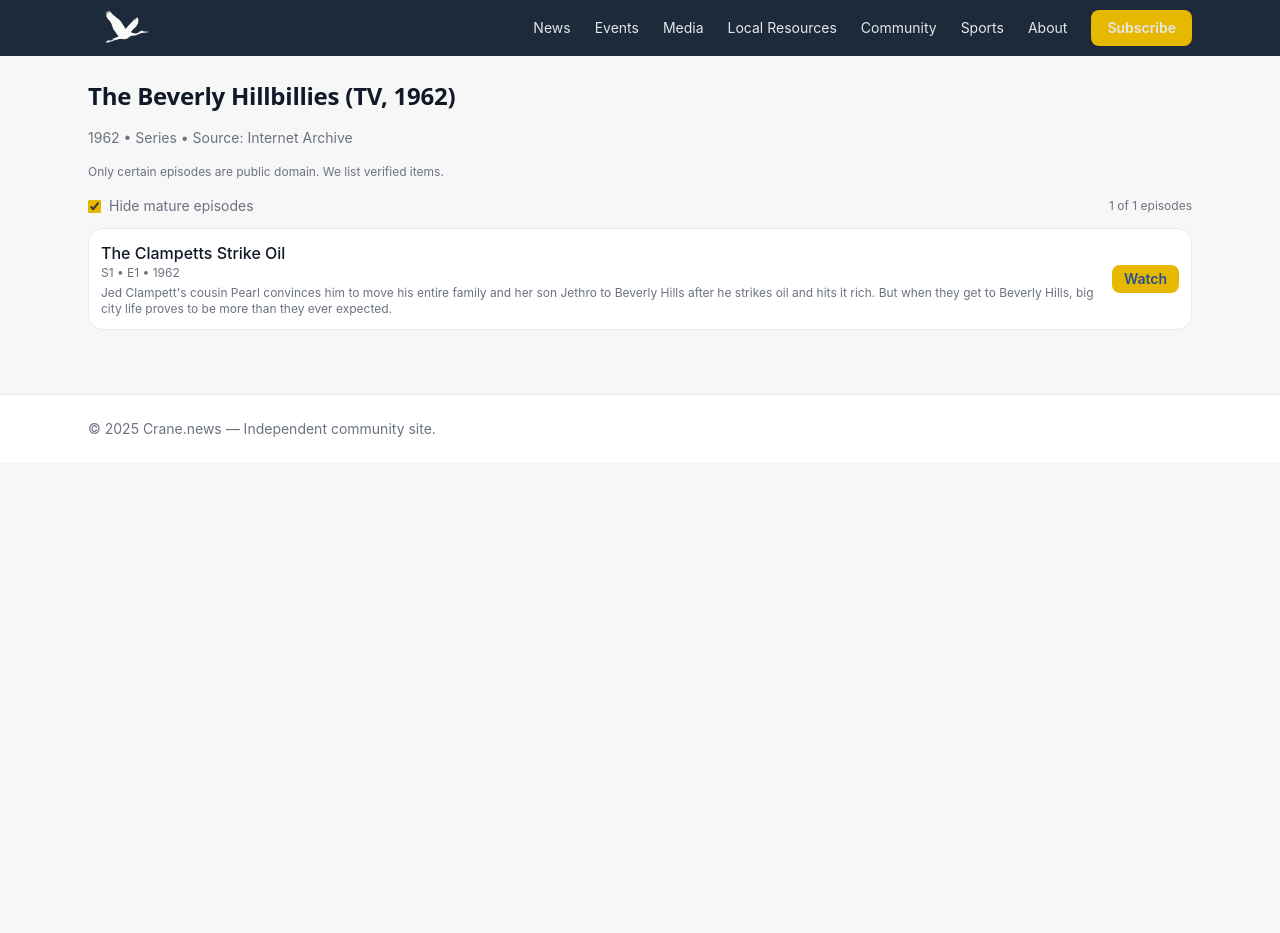
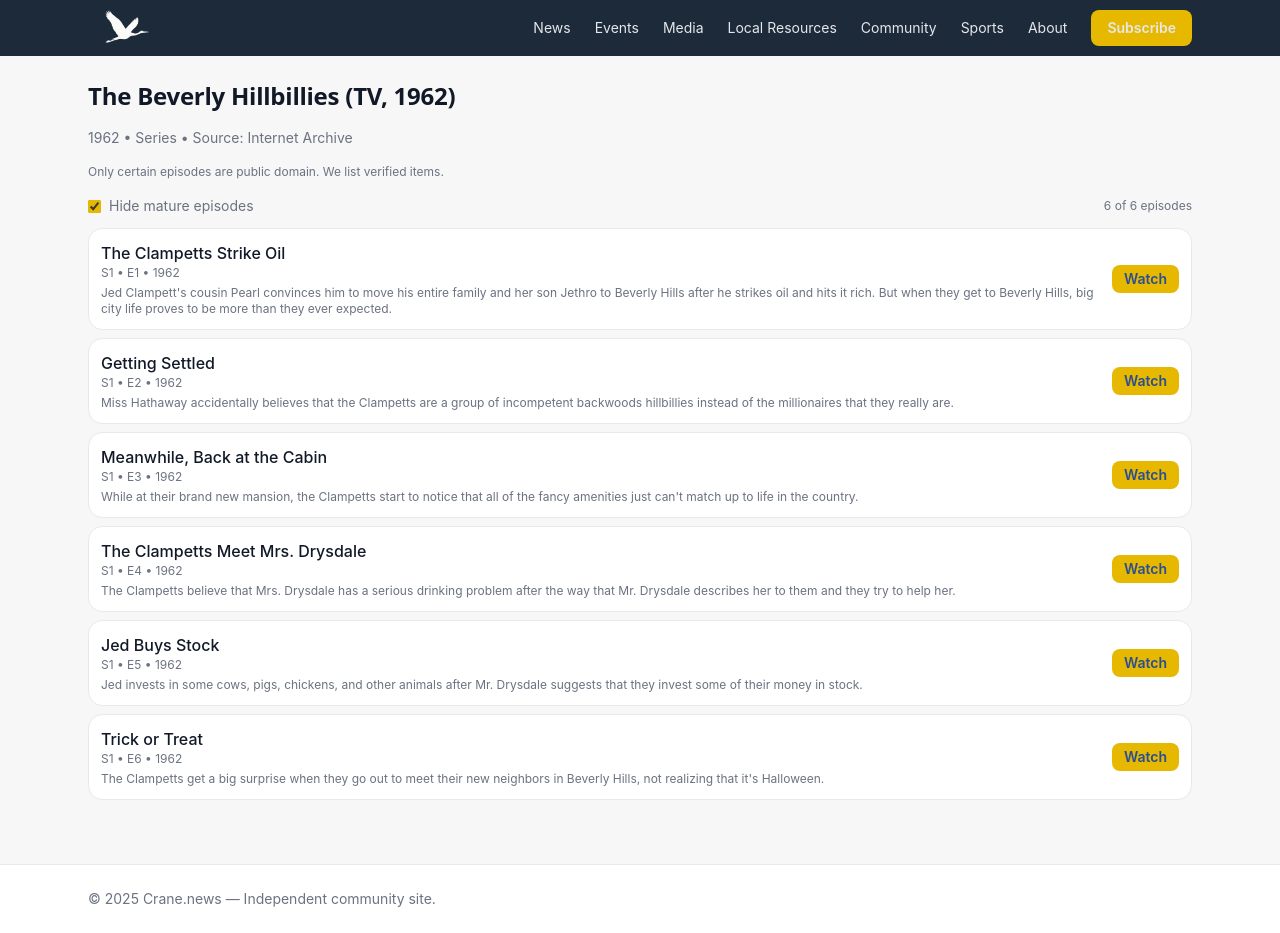
Before and after one commit to WarmMilkCodes/crane-news, a Next.js app: page /media/series/the-beverly-hillbillies-1962 in a window 1280 px wide. Before the commit the page ends 800 px from the top, so only its background shows below. Built offline with nearby package versions, Linux system fonts and the light colour scheme.

Commit message:
add several BHB episodes

```diff
--- a/src/data/media.ts
+++ b/src/data/media.ts
@@ -122,6 +122,41 @@ export const media: MediaItem[] = [
             season: 1, episode: 1, year: 1962,
             url: "https://archive.org/download/Beverly_Hillbillies_Ep01_The_Clampetts_Strike_Oil/BH01_The_Clampetts_Strike_Oil_512kb.mp4",
             notes: "Jed Clampett's cousin Pearl convinces him to move his entire family and her son Jethro to Beverly Hills after he strikes oil and hits it rich. But when they get to Beverly Hills, big city life proves to be more than they ever expected."
+        },
+        {
+            id: "s01e02",
+            title: "Getting Settled",
+            season: 1, episode: 2, year: 1962,
+            url: "https://archive.org/download/Beverly_Hillbillies_Ep02_Getting_Settled/BH02_Getting_Settled_512kb.mp4",
+            notes: "Miss Hathaway accidentally believes that the Clampetts are a group of incompetent backwoods hillbillies instead of the millionaires that they really are."
+        },
+        {
+            id: "s01e03",
+            title: "Meanwhile, Back at the Cabin",
+            season: 1, episode: 3, year: 1962,
+            url: "https://archive.org/download/Beverly_Hillbillies_Ep03_Meanwhile_Back_At_The_Cabin/BH03_Meanwhile_Back_At_The_Cabin_512kb.mp4",
+            notes: "While at their brand new mansion, the Clampetts start to notice that all of the fancy amenities just can't match up to life in the country."
+        },
+        {
+            id: "s01e04",
+            title: "The Clampetts Meet Mrs. Drysdale",
+            season: 1, episode: 4, year: 1962,
+            url: "https://archive.org/download/Beverly_Hillbillies_Ep04_The_Clampetts_Meet_Mrs_Drysdale/BH04_The_Clampetts_Meet_Mrs_Drysdale_512kb.mp4",
+            notes: "The Clampetts believe that Mrs. Drysdale has a serious drinking problem after the way that Mr. Drysdale describes her to them and they try to help her."
+        },
+        {
+            id: "s01e05",
+            title: "Jed Buys Stock",
+            season: 1, episode: 5, year: 1962,
+            url: "https://archive.org/download/TheBeverlyHillbillies-JedBuysStock-Ep.1x05/TheBeverlyHillbillies105-JedBuysStock_512kb.mp4",
+            notes: "Jed invests in some cows, pigs, chickens, and other animals after Mr. Drysdale suggests that they invest some of their money in stock."
+        },
+        {
+            id: "s01e06",
+            title: "Trick or Treat",
+            season: 1, episode: 6, year: 1962,
+            url: "https://archive.org/download/Beverly_Hillbillies_Ep06_Trick_Or_Treat/BH06_Trick_Or_Treat_512kb.mp4",
+            notes: "The Clampetts get a big surprise when they go out to meet their new neighbors in Beverly Hills, not realizing that it's Halloween."
         }
     ]
   }
```
